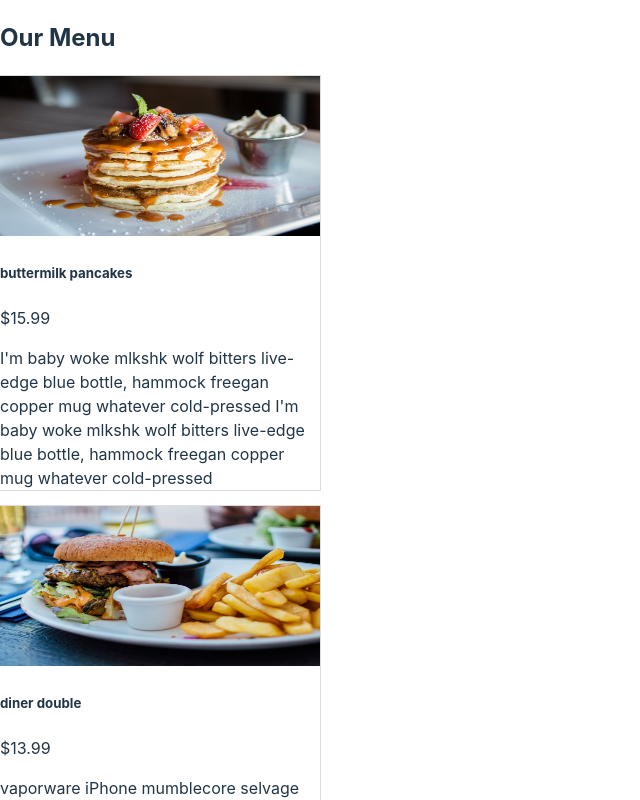
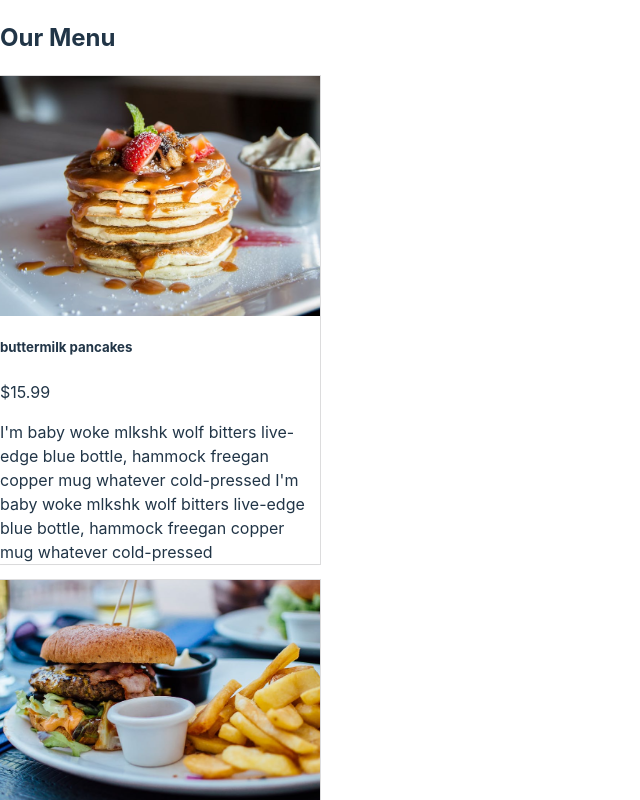
Before and after one commit to miawithcode/react-menu, a React (Vite) app: page / in a window 1280 px wide. Shown: the top 800 px of the page, without its empty margins (0-640 px from the left). Built offline with nearby package versions, Linux system fonts and the light colour scheme.

Commit message:
fix: image height

```diff
--- a/src/index.css
+++ b/src/index.css
@@ -77,7 +77,10 @@ button:focus-visible {
 
 img {
   width: 100%;
-  height: 10rem;
+  height: 15rem;
+  display: block;
+  object-fit: cover;
+
 }
 
 .menu-item {
```
